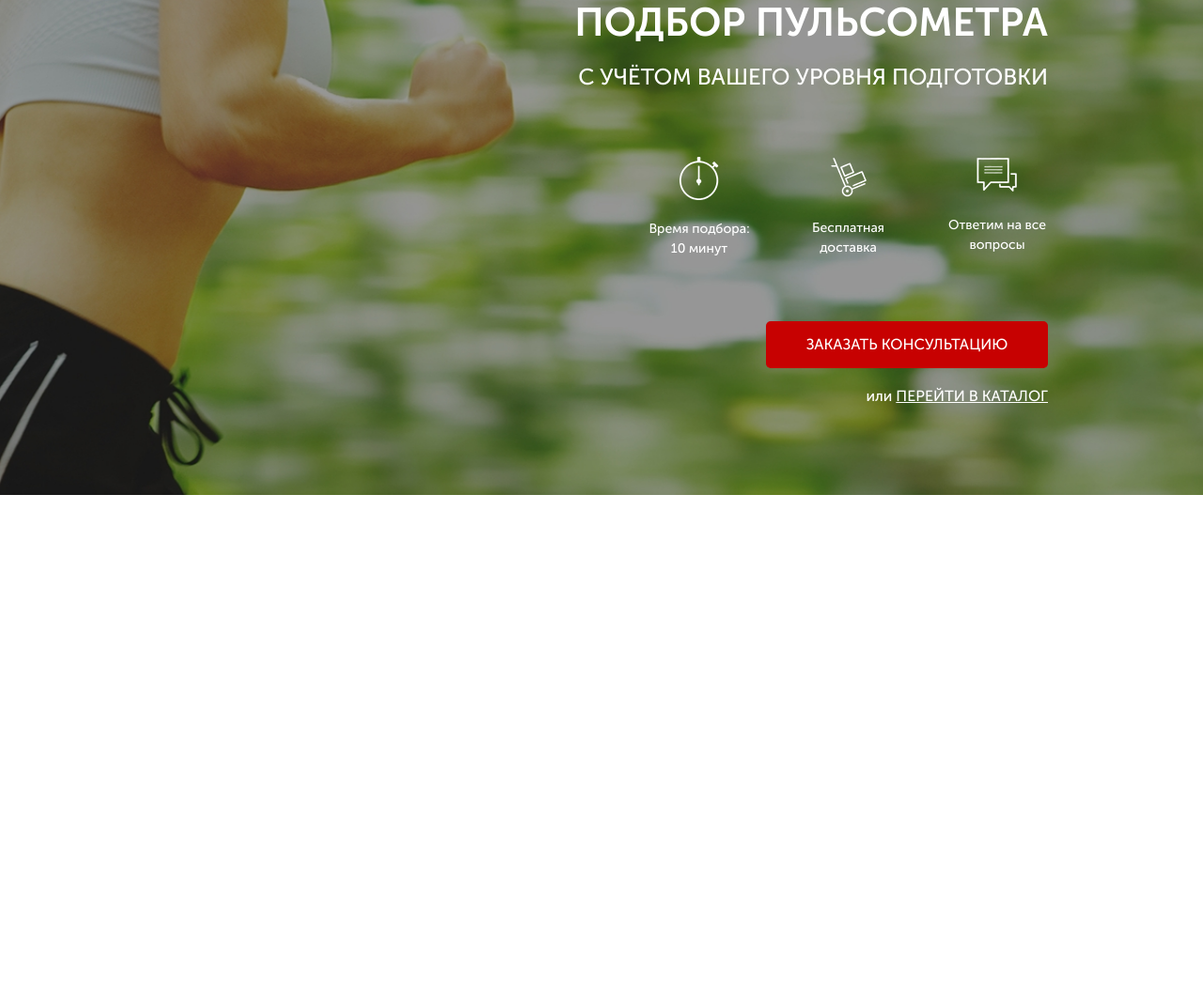
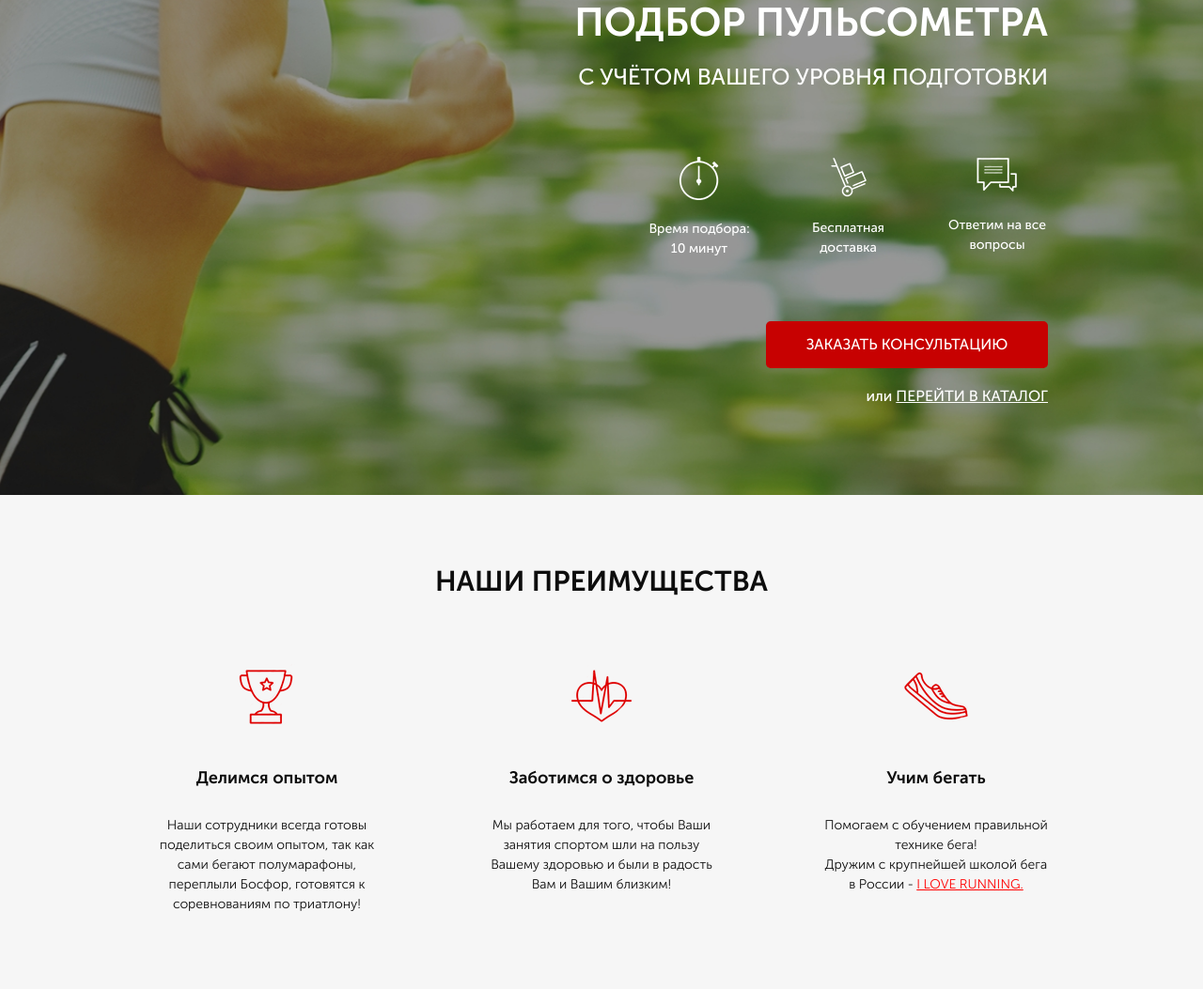
Before and after one commit to alexHorov/Pulse, a website: page src/index.html in a window 1280 px wide. Shown: the part 165-1218 px from the top of the page at 94% size. Before the commit the page ends 800 px from the top, so only its background shows below. Drawn offline with Linux system fonts and the light colour scheme.

Commit message:
add advantages and titles

```diff
--- a/src/index.html
+++ b/src/index.html
@@ -28,6 +28,7 @@
                 </div>
             </header>
 
+
             <div class="promo__wrapper">
                 <h1 class="promo__header">Подбор пульсометра</h1>
                 <h2 class="promo__subheader">с учётом Вашего уровня подготовки</h2>
@@ -53,6 +54,41 @@
 
         </div>
     </div>
+    <div class="advantages">
+        <div class="container">
+            <h2 class="title">НАШИ ПРЕИМУЩЕСТВА</h2>
+            <div class="advantages__wrapper">
+                <div class="advantages__item">
+                    <img src="icons/advantages/cup.png" alt="cup" class="advantages__icon">
+                    <div class="advantages__subtitle">
+                        Делимся опытом
+                    </div>
+                    <div class="advantages__descr">
+                        Наши сотрудники всегда готовы поделиться своим опытом, так как сами бегают полумарафоны, переплыли Босфор, готовятся к соревнованиям по триатлону!
+                    </div>
+                </div>
+                <div class="advantages__item">
+                    <img src="icons/advantages/heart.png" alt="heart" class="advantages__icon">
+                    <div class="advantages__subtitle">
+                        Заботимся о здоровье
+                    </div>
+                    <div class="advantages__descr">
+                        Мы работаем для того, чтобы Ваши занятия спортом шли на пользу Вашему здоровью и были в радость Вам и Вашим близким!
+                    </div>
+                </div>
+                <div class="advantages__item">
+                    <img src="icons/advantages/shoe.png" alt="shoe" class="advantages__icon">
+                    <div class="advantages__subtitle">
+                        Учим бегать
+                    </div>
+                    <div class="advantages__descr">
+                        Помогаем с обучением правильной технике бега!<br> Дружим с крупнейшей школой бега в России -
+                        <a href="#">I LOVE RUNNING.</a>
+                    </div>
+                </div>
+            </div>
+        </div>
+    </div>
 
 
 </body>
--- /dev/null
+++ b/src/sass/blocks/_advantages.scss
@@ -0,0 +1,32 @@
+.advantages {
+    padding: 70px 0 80px 0;
+    background-color: #f6f6f6;
+    &__wrapper {
+        margin-top: 65px;
+        display: flex;
+        justify-content: space-between;
+    }
+    &__item {
+        display: flex;
+        flex-direction: column;
+        align-items: center;
+        max-width: 238px;
+    }
+    &__subtitle {
+        margin-top: 38px;
+        color: #0d0d0d;
+        font-size: 18px;
+        font-weight: 700;
+    }
+    &__descr {
+        margin-top: 26px;
+        color: #0d0d0d;
+        font-size: 14px;
+        font-weight: 300;
+        text-align: center;
+        a {
+            color: #ff0000;
+            text-decoration: underline;
+        }
+    }
+}
--- /dev/null
+++ b/src/sass/blocks/_titles.scss
@@ -0,0 +1,6 @@
+.title {
+    color: #0d0d0d;
+    font-size: 30px;
+    font-weight: 700;
+    text-align: center;
+}
--- a/src/sass/style.scss
+++ b/src/sass/style.scss
@@ -11,5 +11,5 @@
 @import 'blocks/promo';
 @import 'blocks/header.scss';
 @import 'blocks/buttons';
-// @import 'blocks/advantages';
-// @import 'blocks/titles';
+@import 'blocks/advantages';
+@import 'blocks/titles';
```
Also changed, not shown: dist/css/style.min.css, dist/index.html.
